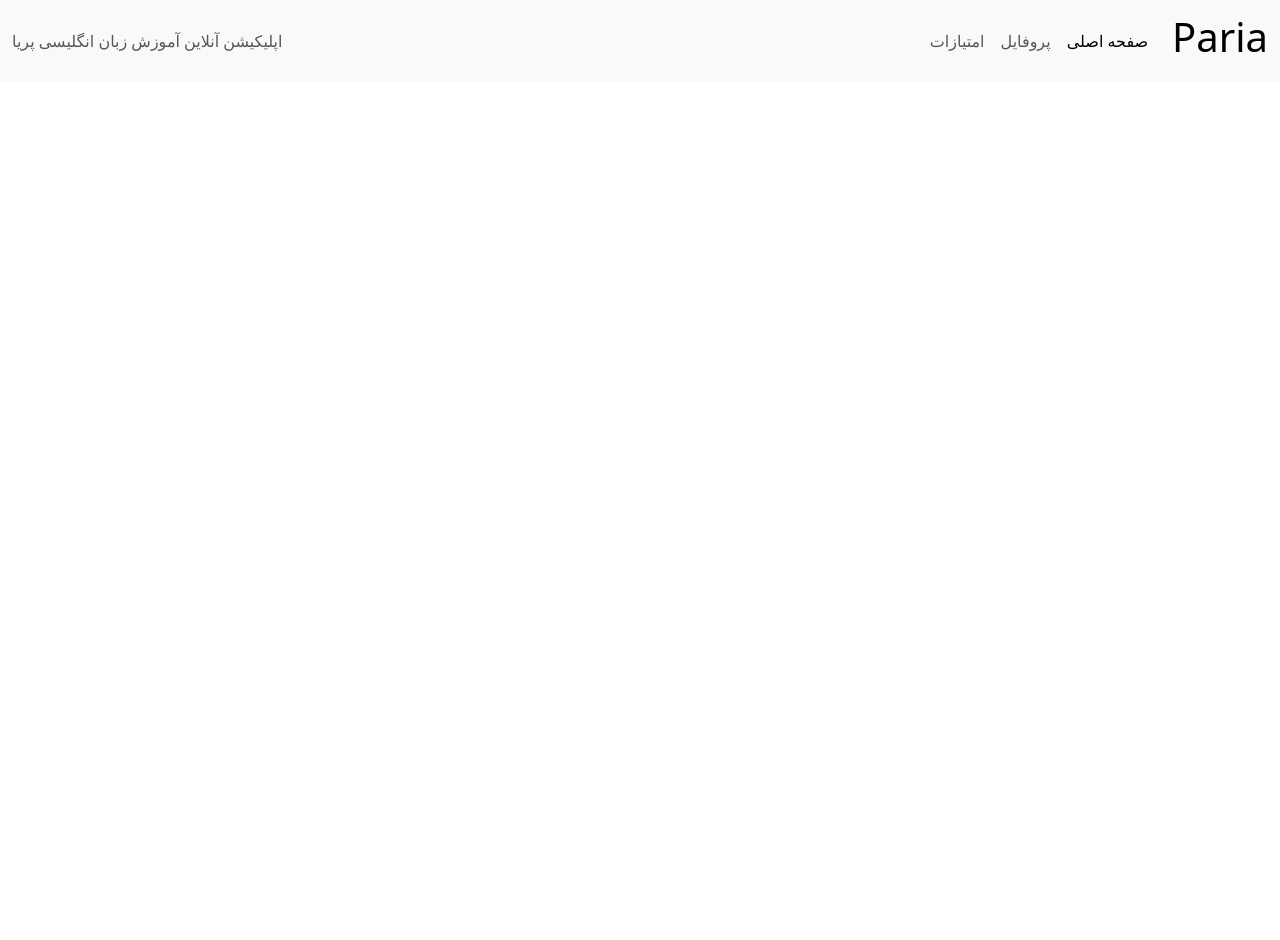
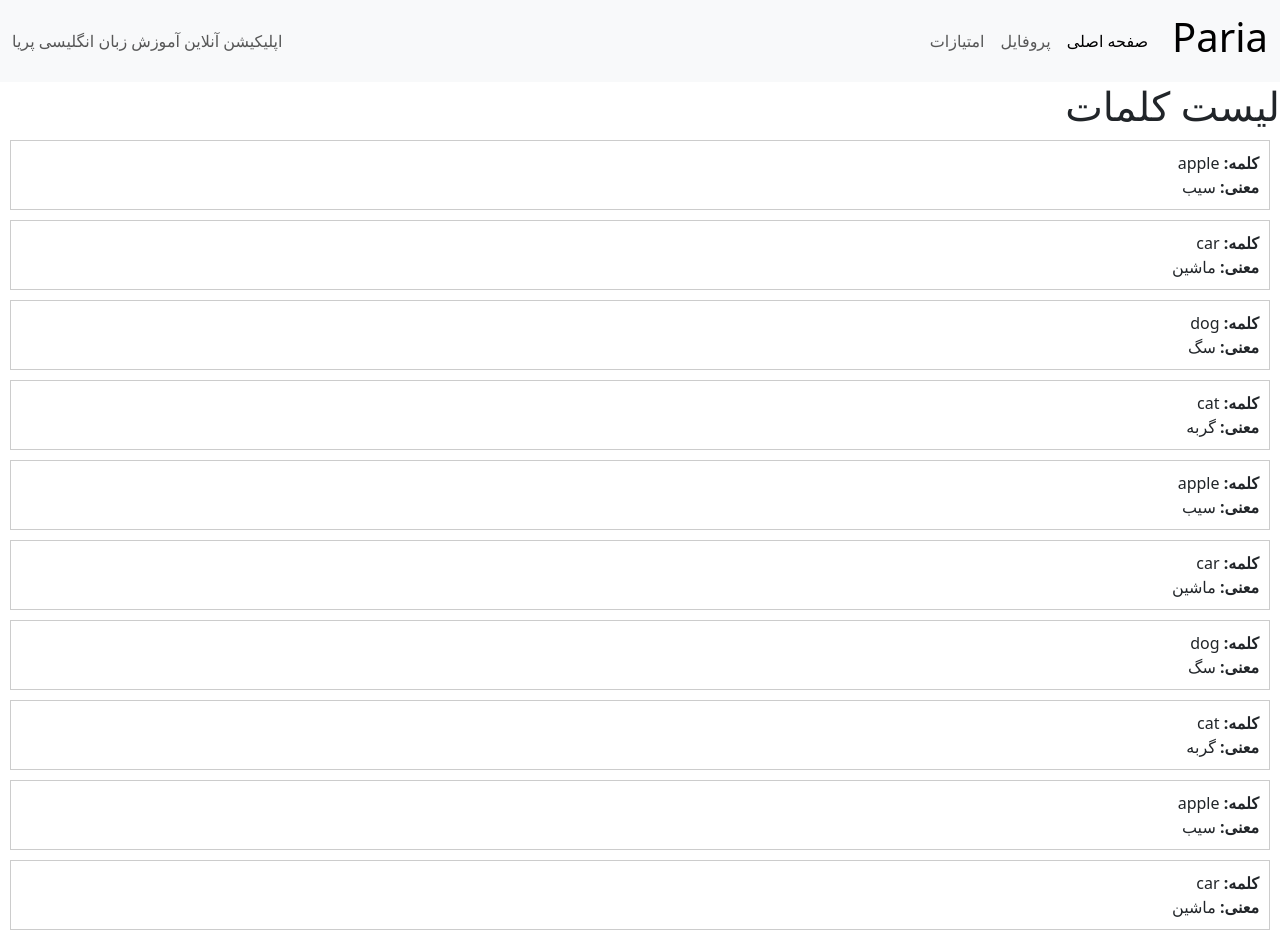
Before and after one commit to sadeghbiglar/vue-english-learning, a Vue app: page / in a window 1280 px wide. Before the commit the page ends 800 px from the top, so only its background shows below. Built offline with nearby package versions, Linux system fonts and the light colour scheme.

Commit message:
show words on main page as list

```diff
--- a/src/App.vue
+++ b/src/App.vue
@@ -1,10 +1,11 @@
 <script setup>
 import Navbar from "./components/Navbar.vue";
+import wordList from "./components/wordList.vue";
 </script>
 
 <template>
   <Navbar/>
-
+  <wordList/>
 </template>
 
 <style scoped>
--- /dev/null
+++ b/src/components/wordList.vue
@@ -0,0 +1,49 @@
+<template>
+  <div>
+    <h1>لیست کلمات</h1>
+    <div v-for="(item, index) in words" :key="index" class="word-box">
+      <div>
+        <strong>کلمه:</strong>
+        {{ item.word }}
+      </div>
+      <div>
+        <strong>معنی:</strong>
+        {{ item.meaning }}
+      </div>
+    </div>
+  </div>
+</template>
+
+<script>
+export default {
+  data() {
+    return {
+      words: []
+    };
+  },
+  mounted() {
+    this.loadWords();
+  },
+  methods: {
+    async loadWords() {
+      try {
+        const response = await fetch("/src/assets/words.json");
+        if (!response.ok) {
+          throw new Error("Unable to fetch data");
+        }
+        this.words = await response.json();
+      } catch (error) {
+        console.error("Error loading words:", error);
+      }
+    }
+  }
+};
+</script>
+
+<style>
+.word-box {
+  border: 1px solid #ccc;
+  padding: 10px;
+  margin: 10px;
+}
+</style>
```
